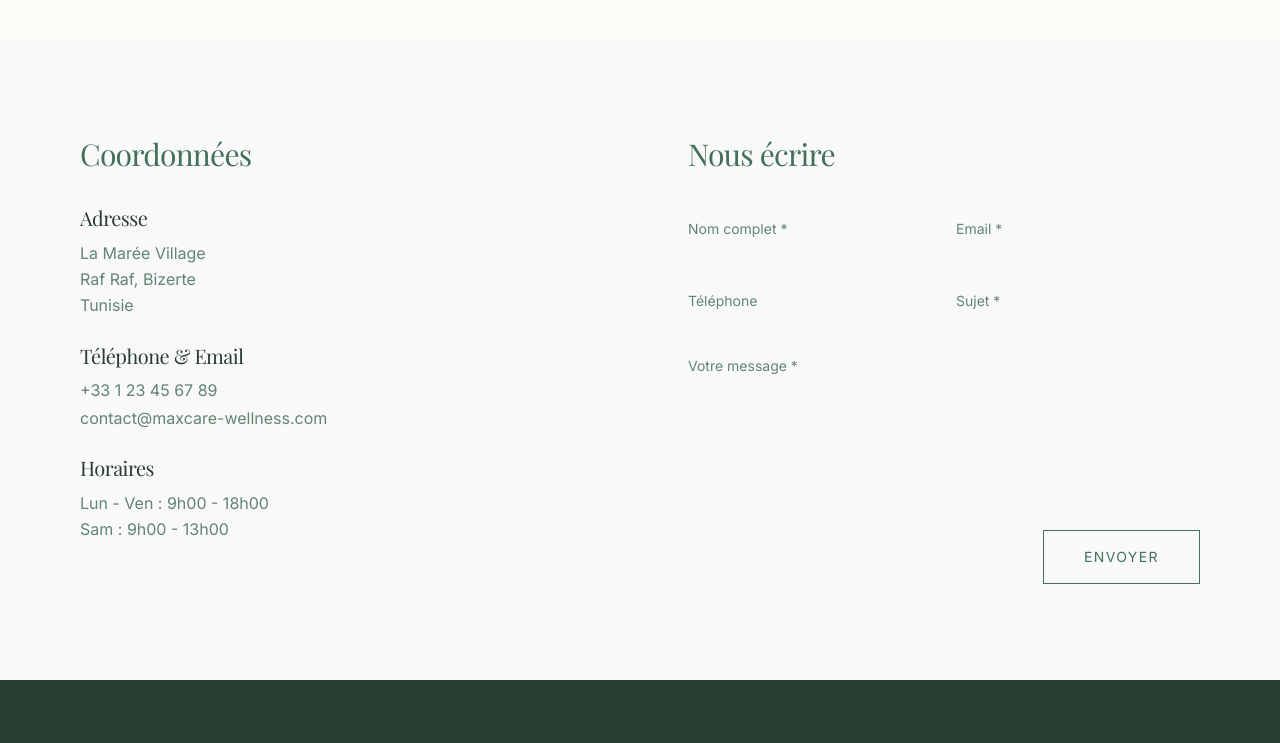
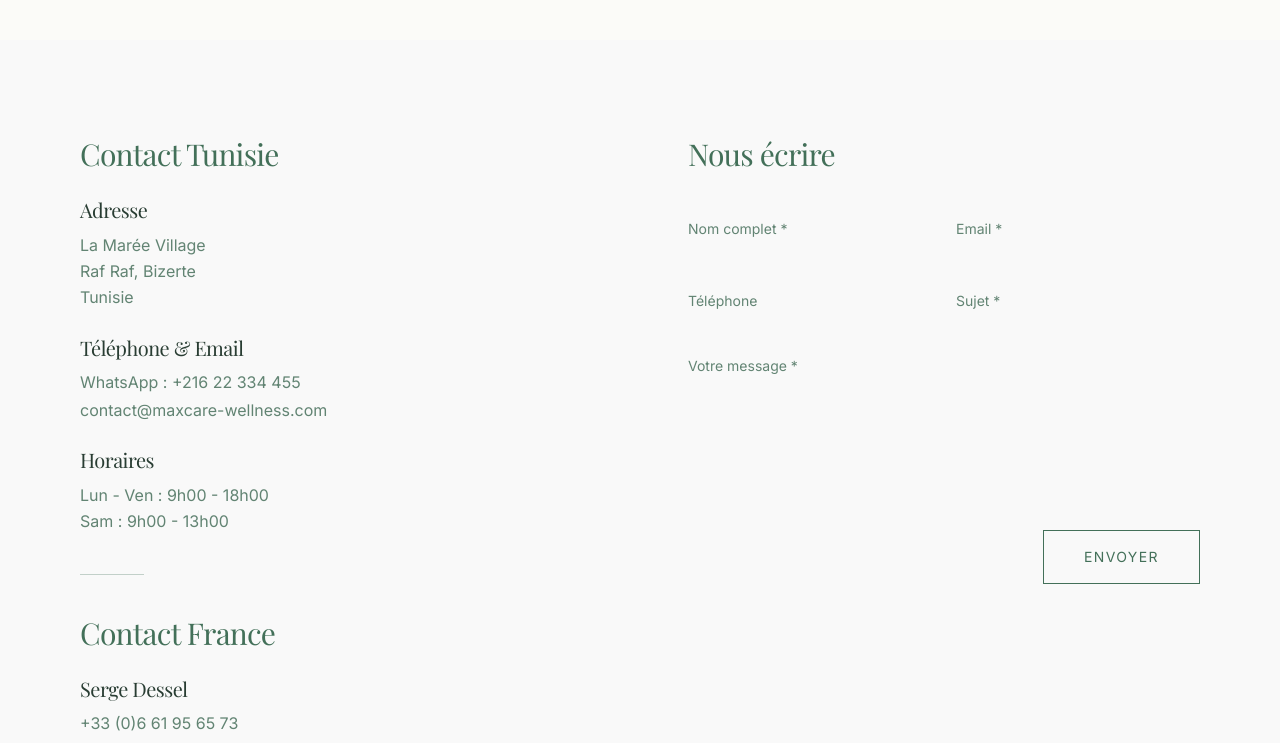
Before and after one commit to Snasri/Evasion-Tunisienne, a React (Vite) app: page /contact in a window 1280 px wide. Shown: the part 400-1143 px from the top of the page. Built offline with nearby package versions, Linux system fonts and the light colour scheme; no server answers; the HTML template or start-up script is replaced by a standard one; a web font is replaced by a local one.

Commit message:
Supprime dates mai 1-2-3 et 8-9-10; ajoute contact France Serge Dessel

```diff
--- a/src/pages/ContactPage.tsx
+++ b/src/pages/ContactPage.tsx
@@ -68,9 +68,10 @@ const ContactPage = () => {
               transition={{ duration: 0.8 }}
               className="space-y-16"
             >
+              <div className="space-y-10">
+                {/* Contact Tunisie */}
                 <div>
-                <h2 className="font-serif text-3xl text-primary mb-8">Coordonnées</h2>
-
+                  <h2 className="font-serif text-3xl text-primary mb-6">Contact Tunisie</h2>
                   <div className="space-y-6">
                     <div>
                       <h3 className="font-serif text-xl mb-2 text-foreground">Adresse</h3>
@@ -80,21 +81,37 @@ const ContactPage = () => {
                         Tunisie
                       </p>
                     </div>
-
                     <div>
                       <h3 className="font-serif text-xl mb-2 text-foreground">Téléphone & Email</h3>
                       <div className="space-y-1 text-muted-foreground">
-                      <p><a href="tel:+33123456789" className="hover:text-primary transition-colors">+33 1 23 45 67 89</a></p>
+                        <p><a href="https://wa.me/21622334455" target="_blank" rel="noopener noreferrer" className="hover:text-primary transition-colors">WhatsApp : +216 22 334 455</a></p>
                         <p><a href="mailto:contact@maxcare-wellness.com" className="hover:text-primary transition-colors">contact@maxcare-wellness.com</a></p>
                       </div>
                     </div>
-
                     <div>
                       <h3 className="font-serif text-xl mb-2 text-foreground">Horaires</h3>
                       <p className="text-muted-foreground leading-relaxed">
                         Lun - Ven : 9h00 - 18h00<br />
                         Sam : 9h00 - 13h00
                       </p>
+                    </div>
+                  </div>
+                </div>
+
+                {/* Séparateur */}
+                <div className="w-16 h-[1px] bg-primary/30"></div>
+
+                {/* Contact France */}
+                <div>
+                  <h2 className="font-serif text-3xl text-primary mb-6">Contact France</h2>
+                  <div className="space-y-6">
+                    <div>
+                      <h3 className="font-serif text-xl mb-2 text-foreground">Serge Dessel</h3>
+                      <div className="space-y-1 text-muted-foreground">
+                        <p><a href="tel:+33661956573" className="hover:text-primary transition-colors">+33 (0)6 61 95 65 73</a></p>
+                        <p><a href="mailto:serge.dessel@protonmail.com" className="hover:text-primary transition-colors">serge.dessel@protonmail.com</a></p>
+                      </div>
+                    </div>
                   </div>
                 </div>
               </div>
--- a/src/pages/ReservationPage.tsx
+++ b/src/pages/ReservationPage.tsx
@@ -14,8 +14,6 @@ const API_URL = import.meta.env.VITE_API_URL || 'http://localhost:3001';
 
 const ALLOWED_DATES = [
   // Mai 2026
-  new Date(2026, 4, 1),  new Date(2026, 4, 2),  new Date(2026, 4, 3), // 1/2/3 Mai
-  new Date(2026, 4, 8),  new Date(2026, 4, 9),  new Date(2026, 4, 10), // 8/9/10 Mai
   new Date(2026, 4, 22), new Date(2026, 4, 23), new Date(2026, 4, 24), // 22/23/24 Mai
   // Juin 2026
   new Date(2026, 5, 5),  new Date(2026, 5, 6),  new Date(2026, 5, 7), // 5/6/7 Juin
```
Lines whose indentation alone changed are shown as unchanged.
